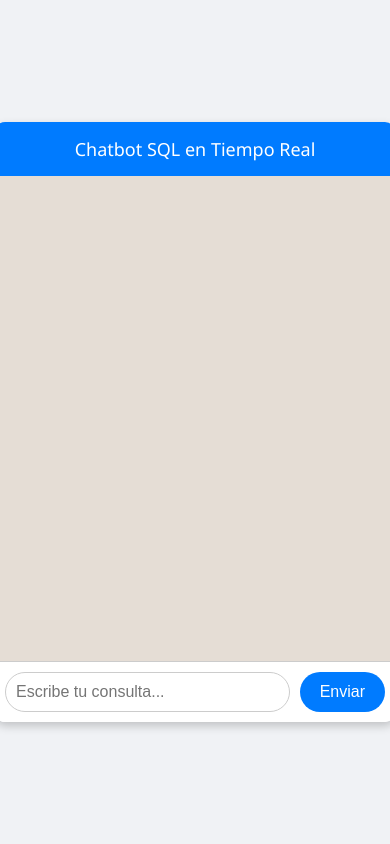
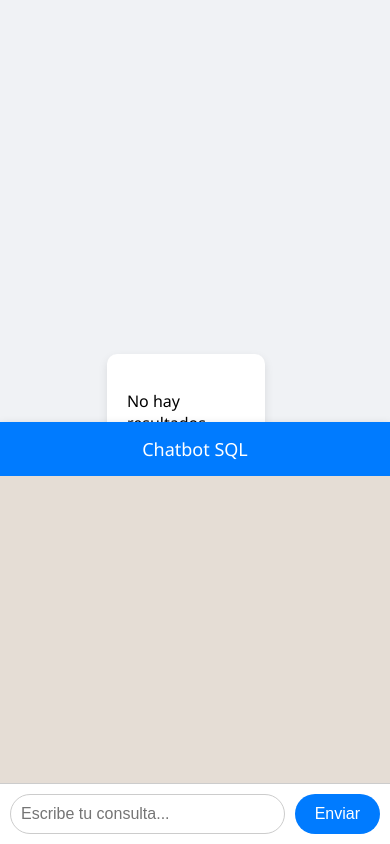
Before and after one commit to nando3e/app-bbdd, a React (Create React App) app: page / in a window 390 px wide. Built offline with nearby package versions, Linux system fonts and the light colour scheme.

Commit message:
Build creado y ajustes realizados.

```diff
--- a/src/App.css
+++ b/src/App.css
@@ -9,9 +9,45 @@ body {
   background-color: #f0f2f5;
 }
 
+.main-container {
+  display: flex;
+  flex-direction: column;
+  width: 90%;
+  height: 100%;
+  position: relative;
+}
+
+.resultados-container {
+  flex-grow: 1;
+  background-color: #fff;
+  padding: 20px;
+  border-radius: 10px;
+  box-shadow: 0px 4px 10px rgba(0, 0, 0, 0.1);
+  margin-bottom: 20px;
+}
+
+table {
+  width: 100%;
+  border-collapse: collapse;
+}
+
+table th,
+table td {
+  padding: 10px;
+  text-align: left;
+}
+
+table th {
+  background-color: #f2f2f2;
+}
+
+/* Estilos del chat */
 .chat-container {
-  width: 400px;
-  height: 600px;
+  position: fixed;
+  bottom: 20px;
+  right: 20px;
+  width: 300px;
+  height: 400px;
   background-color: #fff;
   border-radius: 10px;
   box-shadow: 0px 4px 10px rgba(0, 0, 0, 0.2);
@@ -43,7 +79,6 @@ body {
   padding: 10px;
   border-radius: 20px;
   word-wrap: break-word;
-  position: relative;
 }
 
 .mensaje.usuario {
@@ -63,6 +98,7 @@ body {
   padding: 10px;
   background-color: #fff;
   border-top: 1px solid #ccc;
+  justify-content: space-between;
 }
 
 input {
@@ -72,6 +108,7 @@ input {
   border-radius: 20px;
   outline: none;
   font-size: 16px;
+  margin-right: 10px;
 }
 
 button {
@@ -80,7 +117,6 @@ button {
   color: white;
   border: none;
   border-radius: 20px;
-  margin-left: 10px;
   cursor: pointer;
   font-size: 16px;
 }
@@ -89,16 +125,43 @@ button:hover {
   background-color: #0056b3;
 }
 
-/* Scrollbar customization */
-.chatbox::-webkit-scrollbar {
-  width: 5px;
+/* Estilos del botón flotante para abrir/cerrar el chat */
+.chat-toggle-button {
+  position: fixed;
+  bottom: 20px;
+  right: 20px;
+  background-color: #007bff;
+  color: white;
+  border: none;
+  border-radius: 50px;
+  padding: 15px 20px;
+  font-size: 16px;
+  cursor: pointer;
+  box-shadow: 0px 4px 10px rgba(0, 0, 0, 0.2);
 }
 
-.chatbox::-webkit-scrollbar-thumb {
-  background-color: #888;
-  border-radius: 10px;
+.chat-toggle-button:hover {
+  background-color: #0056b3;
 }
 
-.chatbox::-webkit-scrollbar-thumb:hover {
-  background-color: #555;
+/* Responsive para pantallas más pequeñas */
+@media screen and (max-width: 600px) {
+  .chat-container {
+    width: 100%;
+    height: 50%;
+    bottom: 0;
+    right: 0;
+    border-radius: 0;
+  }
+
+  .input-area {
+    padding: 10px;
+    border-top: 1px solid #ccc;
+    justify-content: space-between;
+  }
+
+  .chat-toggle-button {
+    right: 10px;
+    bottom: 10px;
+  }
 }
--- a/src/App.js
+++ b/src/App.js
@@ -1,86 +1,103 @@
+import React, { useState } from 'react';
 import './App.css';
-import React, { useState } from 'react';
 
 function App() {
   const [consulta, setConsulta] = useState('');
-  const [historial, setHistorial] = useState([]); // Guardar el historial de consultas y respuestas
+  const [historial, setHistorial] = useState([]);
+  const [resultados, setResultados] = useState([]);
+  const [columnas, setColumnas] = useState([]);
 
   // Función para manejar el envío de la consulta
   const enviarConsulta = async () => {
-    if (consulta.trim() === '') {
-      return; // No hacer nada si el campo de consulta está vacío
-    }
+    if (consulta.trim() === '') return;
 
-    // Agregar la consulta al historial antes de hacer la petición
-    setHistorial((prevHistorial) => [
-      ...prevHistorial,
-      { tipo: 'usuario', mensaje: consulta }
-    ]);
+    // Agregar consulta al historial
+    setHistorial((prev) => [...prev, { tipo: 'usuario', mensaje: consulta }]);
 
     try {
-      const response = await fetch('https://primary-production-09ef.up.railway.app/webhook-test/linea1', { // Cambia por tu URL de webhook
+      // Enviar solicitud al webhook
+      const response = await fetch('https://primary-production-09ef.up.railway.app/webhook/linea1', {
         method: 'POST',
-        headers: {
-          'Content-Type': 'application/json',
-        },
+        headers: { 'Content-Type': 'application/json' },
         body: JSON.stringify({ consulta }),
       });
 
-      // Revisar si el contenido es JSON o texto
+      // Obtener tipo de contenido de la respuesta
       const contentType = response.headers.get('content-type');
       let result;
 
+      if (!response.ok) {
+        throw new Error('Error en la respuesta del servidor');
+      }
+
+      // Si la respuesta es JSON
       if (contentType && contentType.includes('application/json')) {
         result = await response.json();
-        // Asegurarse de que el campo "output" exista
-        if (result.output) {
-          setHistorial((prevHistorial) => [
-            ...prevHistorial,
-            { tipo: 'backend', mensaje: result.output }
-          ]);
+        console.log('Respuesta JSON recibida:', result);
+
+        if (Array.isArray(result)) {
+          setResultados(result);
+          setColumnas(Object.keys(result[0] || {})); // Manejar caso sin columnas
         } else {
-          setHistorial((prevHistorial) => [
-            ...prevHistorial,
-            { tipo: 'backend', mensaje: 'No se obtuvo respuesta en el campo "output".' }
+          setHistorial((prev) => [
+            ...prev,
+            { tipo: 'backend', mensaje: 'No se obtuvo respuesta válida.' },
           ]);
         }
       } else {
-        // Si no es JSON, lo tratamos como texto plano
+        // Si es una respuesta de texto
         result = await response.text();
-        setHistorial((prevHistorial) => [
-          ...prevHistorial,
-          { tipo: 'backend', mensaje: result }
-        ]);
+        setHistorial((prev) => [...prev, { tipo: 'backend', mensaje: result }]);
       }
     } catch (error) {
       console.error('Error al enviar la consulta:', error);
-      setHistorial((prevHistorial) => [
-        ...prevHistorial,
-        { tipo: 'backend', mensaje: 'Error al procesar la consulta.' }
+      setHistorial((prev) => [
+        ...prev,
+        { tipo: 'backend', mensaje: 'Error al procesar la consulta.' },
       ]);
     } finally {
-      setConsulta(''); // Limpiar el input después de enviar
+      setConsulta(''); // Limpiar input
     }
   };
 
-  // Función para manejar la tecla Enter
+  // Manejar tecla Enter
   const manejarEnter = (e) => {
     if (e.key === 'Enter') {
-      enviarConsulta(); // Si se presiona Enter, se envía la consulta
+      enviarConsulta();
     }
   };
 
   return (
+    <div className="main-container">
+      {/* Tabla de resultados */}
+      <div className="resultados-container">
+        {resultados.length > 0 ? (
+          <table border="1">
+            <thead>
+              <tr>{columnas.map((columna, index) => <th key={index}>{columna}</th>)}</tr>
+            </thead>
+            <tbody>
+              {resultados.map((fila, index) => (
+                <tr key={index}>
+                  {columnas.map((columna, colIndex) => (
+                    <td key={colIndex}>{fila[columna]}</td>
+                  ))}
+                </tr>
+              ))}
+            </tbody>
+          </table>
+        ) : (
+          <p>No hay resultados</p>
+        )}
+      </div>
+
+      {/* Chat emergente */}
       <div className="chat-container">
-      <div className="chat-header">Chatbot SQL en Tiempo Real</div>
+        <div className="chat-header">Chatbot SQL</div>
 
         <div className="chatbox">
-        {/* Mostrar el historial de mensajes */}
           {historial.map((item, index) => (
-          <div
-            key={index}
-            className={`mensaje ${item.tipo === 'usuario' ? 'usuario' : 'backend'}`}
-          >
+            <div key={index} className={`mensaje ${item.tipo === 'usuario' ? 'usuario' : 'backend'}`}>
               {item.mensaje}
             </div>
           ))}
@@ -89,7 +106,6 @@ function App() {
         <div className="input-area">
           <input
             type="text"
-          id="consulta"
             value={consulta}
             onChange={(e) => setConsulta(e.target.value)}
             onKeyDown={manejarEnter}
@@ -98,6 +114,7 @@ function App() {
           <button onClick={enviarConsulta}>Enviar</button>
         </div>
       </div>
+    </div>
   );
 }
 
```
Lines whose indentation alone changed are shown as unchanged.
